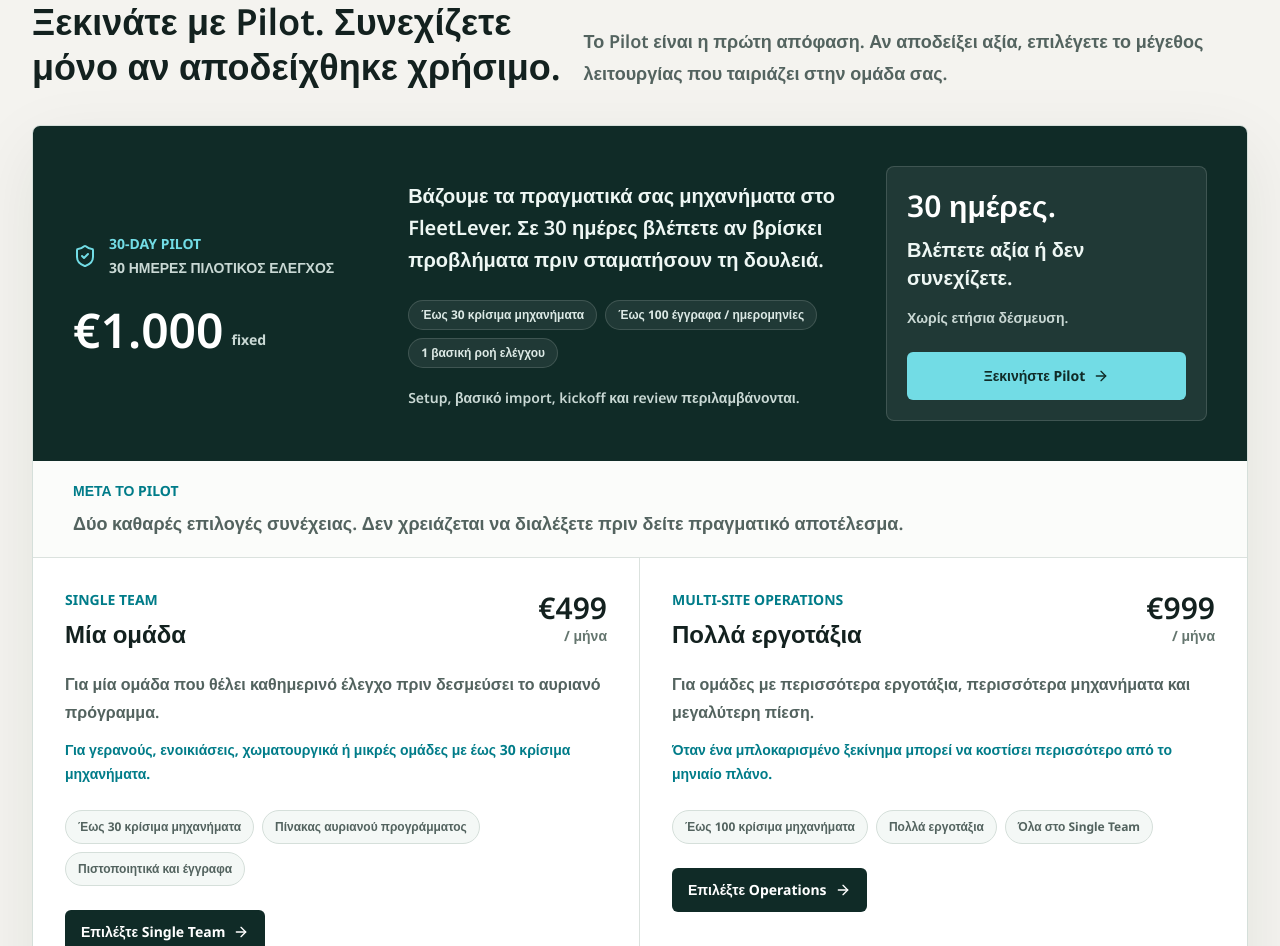
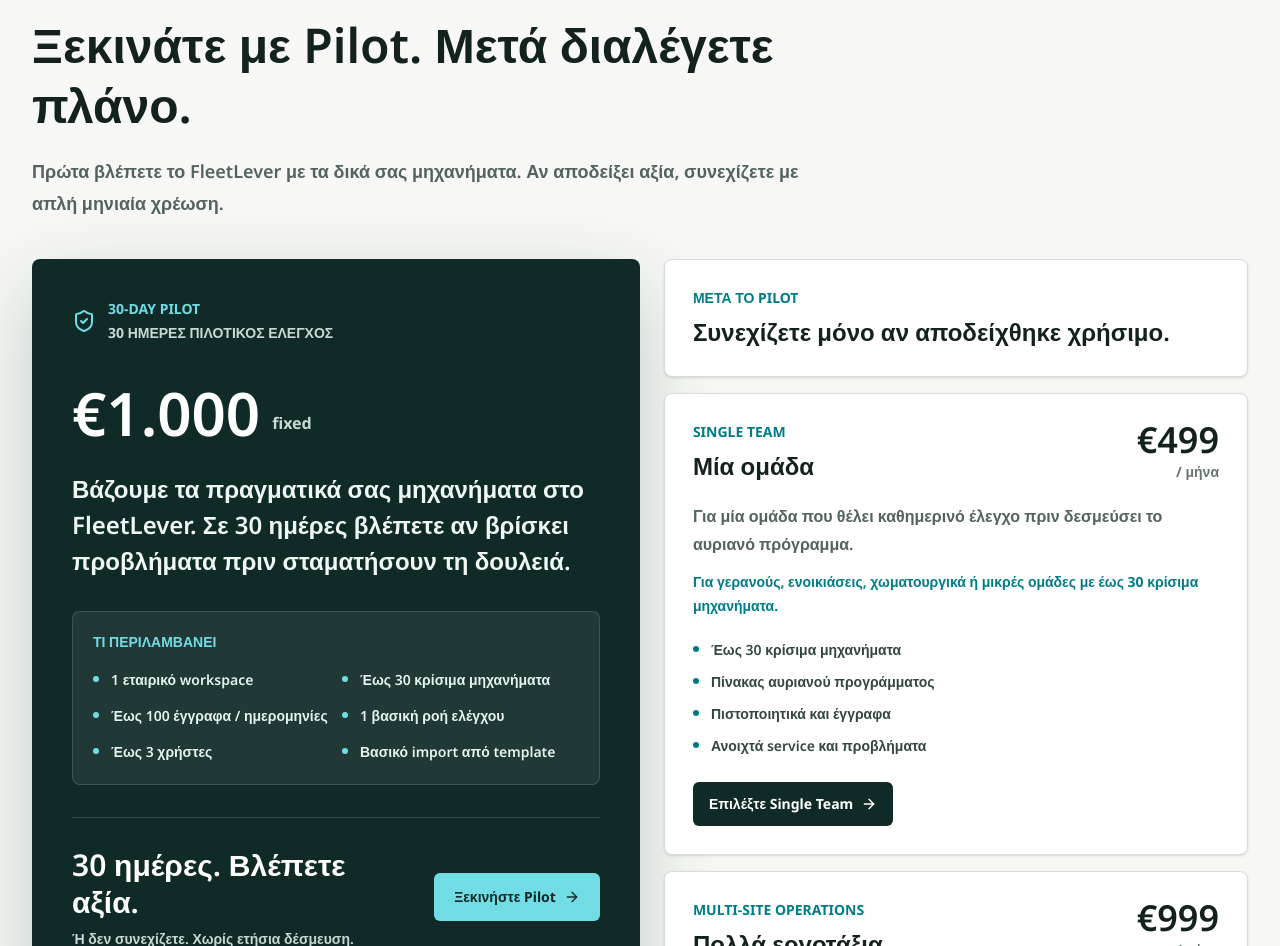
Before and after one commit to gkaragioul/FleetLever, a Next.js app: page /pricing in a window 1280 px wide. Shown: the part 1226-2172 px from the top of the page. Built offline with nearby package versions, Linux system fonts and the light colour scheme; no server answers.

Commit message:
Rework pricing plans layout

```diff
--- a/src/app/pricing/page.tsx
+++ b/src/app/pricing/page.tsx
@@ -196,23 +196,20 @@
         </div>
       </section>
 
-      <section className="px-5 py-20 sm:px-6 lg:px-8" id="plans">
+      <section className="bg-[#f7f8f5] px-5 py-24 sm:px-6 lg:px-8" id="plans">
         <div className="mx-auto w-full max-w-7xl">
-          <div className="mb-9 grid gap-5 lg:grid-cols-[0.8fr_1fr] lg:items-end">
-            <div>
+          <div className="mb-10 max-w-4xl">
             <p className="text-sm font-bold uppercase tracking-normal text-[#007C89]">Πλάνα</p>
-              <h2 className="mt-3 text-3xl font-semibold leading-tight text-[#13211f] sm:text-4xl">
-                Ξεκινάτε με Pilot. Συνεχίζετε μόνο αν αποδείχθηκε χρήσιμο.
+            <h2 className="mt-3 text-3xl font-semibold leading-tight text-[#13211f] sm:text-5xl">
+              Ξεκινάτε με Pilot. Μετά διαλέγετε πλάνο.
             </h2>
-            </div>
-            <p className="max-w-2xl text-lg font-semibold leading-8 text-[#53635f]">
-              Το Pilot είναι η πρώτη απόφαση. Αν αποδείξει αξία, επιλέγετε το μέγεθος λειτουργίας που ταιριάζει στην ομάδα σας.
+            <p className="mt-5 max-w-3xl text-lg font-semibold leading-8 text-[#53635f]">
+              Πρώτα βλέπετε το FleetLever με τα δικά σας μηχανήματα. Αν αποδείξει αξία, συνεχίζετε με απλή μηνιαία χρέωση.
             </p>
           </div>
-          <div className="overflow-hidden rounded-lg border border-[#d5dfda] bg-white shadow-[0_22px_70px_rgba(19,33,31,0.08)]">
-            <article className="bg-[#102b27] p-6 text-white sm:p-8 lg:p-10">
-              <div className="grid gap-8 lg:grid-cols-[0.68fr_1fr_0.72fr] lg:items-center">
-                <div className="min-w-0">
+
+          <div className="grid gap-6 lg:grid-cols-[1.02fr_0.98fr] lg:items-start">
+            <article className="rounded-lg bg-[#102b27] p-7 text-white shadow-[0_28px_80px_rgba(16,43,39,0.22)] sm:p-9 lg:p-10">
               <div className="flex items-center gap-3">
                 <ShieldCheck className="h-6 w-6 text-[#72dce5]" aria-hidden="true" />
                 <div>
@@ -220,68 +217,69 @@
                   <p className="mt-1 text-sm font-bold uppercase text-[#c9d8d4]">30 ημέρες πιλοτικός έλεγχος</p>
                 </div>
               </div>
-                  <div className="mt-7 flex items-end gap-2">
-                    <h2 className="text-5xl font-semibold leading-none">€1.000</h2>
-                    <span className="pb-1 text-sm font-bold text-[#c9d8d4]">fixed</span>
+
+              <div className="mt-10 flex items-end gap-3">
+                <h3 className="text-6xl font-semibold leading-none">€1.000</h3>
+                <span className="pb-2 text-base font-bold text-[#c9d8d4]">fixed</span>
+              </div>
+
+              <p className="mt-7 max-w-xl text-2xl font-semibold leading-9 text-[#eef7f4]">
+                Βάζουμε τα πραγματικά σας μηχανήματα στο FleetLever. Σε 30 ημέρες βλέπετε αν βρίσκει προβλήματα πριν σταματήσουν τη δουλειά.
+              </p>
+
+              <div className="mt-8 rounded-lg border border-white/14 bg-white/7 p-5">
+                <p className="text-sm font-bold uppercase text-[#72dce5]">Τι περιλαμβάνει</p>
+                <div className="mt-4 grid gap-3 sm:grid-cols-2">
+                  {pilotScope.slice(0, 6).map((item) => (
+                    <div key={item} className="flex gap-3 text-sm font-semibold leading-6 text-[#e6f2ef]">
+                      <span className="mt-2 h-1.5 w-1.5 shrink-0 rounded-full bg-[#72dce5]" aria-hidden="true" />
+                      <span>{item}</span>
+                    </div>
+                  ))}
                 </div>
               </div>
 
-                <div className="min-w-0">
-                  <p className="text-xl font-semibold leading-8 text-[#eef7f4]">
-                    Βάζουμε τα πραγματικά σας μηχανήματα στο FleetLever. Σε 30 ημέρες βλέπετε αν βρίσκει προβλήματα πριν σταματήσουν τη δουλειά.
-                  </p>
-                  <div className="mt-6 flex flex-wrap gap-2">
-                    {pilotScope.slice(1, 4).map((item) => (
-                      <span key={item} className="rounded-full border border-white/14 bg-white/7 px-3 py-1.5 text-xs font-bold text-[#dce9e5]">
-                        {item}
-                      </span>
-                    ))}
+              <div className="mt-8 grid gap-4 border-t border-white/14 pt-7 sm:grid-cols-[1fr_auto] sm:items-center">
+                <div>
+                  <p className="text-3xl font-semibold leading-tight">30 ημέρες. Βλέπετε αξία.</p>
+                  <p className="mt-2 text-sm font-semibold text-[#c9d8d4]">Ή δεν συνεχίζετε. Χωρίς ετήσια δέσμευση.</p>
                 </div>
-                  <p className="mt-5 text-sm font-semibold text-[#c9d8d4]">Setup, βασικό import, kickoff και review περιλαμβάνονται.</p>
-                </div>
-
-                <div className="rounded-lg border border-white/14 bg-white/7 p-5">
-                  <p className="text-3xl font-semibold leading-tight">30 ημέρες.</p>
-                  <p className="mt-3 text-xl font-semibold leading-7 text-[#eef7f4]">Βλέπετε αξία ή δεν συνεχίζετε.</p>
-                  <p className="mt-4 text-sm font-semibold text-[#c9d8d4]">Χωρίς ετήσια δέσμευση.</p>
                 <a
                   href={mailtoPilot}
-                    className="mt-6 inline-flex min-h-12 w-full items-center justify-center gap-2 rounded-md bg-[#72dce5] px-5 text-sm font-bold text-[#102b27] transition hover:bg-white focus-visible:outline-none focus-visible:ring-2 focus-visible:ring-[#72dce5] focus-visible:ring-offset-2 focus-visible:ring-offset-[#102b27]"
+                  className="inline-flex min-h-12 items-center justify-center gap-2 rounded-md bg-[#72dce5] px-5 text-sm font-bold text-[#102b27] transition hover:bg-white focus-visible:outline-none focus-visible:ring-2 focus-visible:ring-[#72dce5] focus-visible:ring-offset-2 focus-visible:ring-offset-[#102b27]"
                 >
                   Ξεκινήστε Pilot
                   <ArrowRight className="h-4 w-4" aria-hidden="true" />
                 </a>
               </div>
-              </div>
             </article>
 
-            <div className="bg-[#fbfcfa] px-6 py-5 sm:px-8 lg:px-10">
+            <div className="grid gap-4">
+              <div className="rounded-lg border border-[#d5dfda] bg-white p-6 shadow-sm sm:p-7">
                 <p className="text-sm font-bold uppercase text-[#007C89]">Μετά το Pilot</p>
-              <p className="mt-2 text-lg font-semibold leading-7 text-[#53635f]">
-                Δύο καθαρές επιλογές συνέχειας. Δεν χρειάζεται να διαλέξετε πριν δείτε πραγματικό αποτέλεσμα.
-              </p>
+                <h3 className="mt-2 text-2xl font-semibold text-[#13211f]">Συνεχίζετε μόνο αν αποδείχθηκε χρήσιμο.</h3>
               </div>
 
-            <div className="grid gap-0 border-y border-[#dbe2de] lg:grid-cols-2">
               {plans.map((plan) => (
-                <article key={plan.name} className="border-[#dbe2de] bg-white p-6 first:border-b sm:p-8 lg:first:border-b-0 lg:first:border-r">
+                <article key={plan.name} className="rounded-lg border border-[#d5dfda] bg-white p-6 shadow-sm sm:p-7">
                   <div className="flex flex-wrap items-start justify-between gap-4">
                     <div>
                       <p className="text-sm font-bold uppercase text-[#007C89]">{plan.name}</p>
                       <h3 className="mt-2 text-2xl font-semibold text-[#13211f]">{plan.label}</h3>
                     </div>
                     <div className="text-left sm:text-right">
-                      <p className="text-3xl font-semibold text-[#13211f]">{plan.price}</p>
-                      <p className="text-sm font-bold text-[#65766f]">{plan.cadence}</p>
+                      <p className="text-4xl font-semibold leading-none text-[#13211f]">{plan.price}</p>
+                      <p className="mt-1 text-sm font-bold text-[#65766f]">{plan.cadence}</p>
                     </div>
                   </div>
                   <p className="mt-5 text-base font-semibold leading-7 text-[#53635f]">{plan.intro}</p>
                   <p className="mt-3 text-sm font-bold leading-6 text-[#007C89]">{plan.detail}</p>
-                  <div className="mt-6 flex flex-wrap gap-2">
-                    {plan.bullets.slice(0, 3).map((item) => (
-                      <span key={item} className="rounded-full border border-[#d5dfda] bg-[#f4f8f6] px-3 py-1.5 text-xs font-bold leading-5 text-[#53635f]">
-                        {item}
-                      </span>
+                  <div className="mt-5 grid gap-2">
+                    {plan.bullets.slice(0, 4).map((item) => (
+                      <div key={item} className="flex gap-3 text-sm font-semibold leading-6 text-[#334641]">
+                        <span className="mt-2 h-1.5 w-1.5 shrink-0 rounded-full bg-[#007C89]" aria-hidden="true" />
+                        <span>{item}</span>
+                      </div>
                     ))}
                   </div>
                   <a
@@ -294,8 +292,9 @@
                 </article>
               ))}
             </div>
+          </div>
 
-            <div className="bg-[#f7f8f5] px-6 py-6 sm:px-8 lg:px-10">
+          <div className="mt-6 rounded-lg border border-[#d5dfda] bg-white p-6 shadow-sm sm:p-7">
             <div className="grid gap-5 lg:grid-cols-[1fr_auto] lg:items-center">
               <div>
                 <p className="text-sm font-bold uppercase text-[#007C89]">Custom</p>
@@ -303,13 +302,6 @@
                 <p className="mt-3 text-base font-semibold leading-7 text-[#53635f]">
                   Για 100+ μηχανήματα, πολλαπλά τμήματα, ειδικές ροές, αναφορές ή integrations.
                 </p>
-                  <div className="mt-4 flex flex-wrap gap-2">
-                    {["100+ μηχανήματα", "Ειδικές ροές", "Integrations"].map((tag) => (
-                      <span key={tag} className="rounded-full border border-[#d5dfda] bg-white px-3 py-1 text-xs font-bold text-[#53635f]">
-                        {tag}
-                      </span>
-                    ))}
-                  </div>
               </div>
               <a href={mailtoPricing} className="inline-flex min-h-11 items-center justify-center gap-2 rounded-md border border-[#cdd8d3] bg-white px-4 text-sm font-bold text-[#243834] transition hover:border-[#007C89] hover:text-[#007C89] focus-visible:outline-none focus-visible:ring-2 focus-visible:ring-[#00aebe] focus-visible:ring-offset-2">
                 Μιλήστε μαζί μας
@@ -317,8 +309,8 @@
               </a>
             </div>
           </div>
-            <p className="px-6 py-4 text-sm font-semibold text-[#65766f] sm:px-8 lg:px-10">Όλες οι τιμές είναι χωρίς ΦΠΑ.</p>
-          </div>
+
+          <p className="mt-4 text-sm font-semibold text-[#65766f]">Όλες οι τιμές είναι χωρίς ΦΠΑ.</p>
         </div>
       </section>
 
```
Lines whose indentation alone changed are shown as unchanged.
